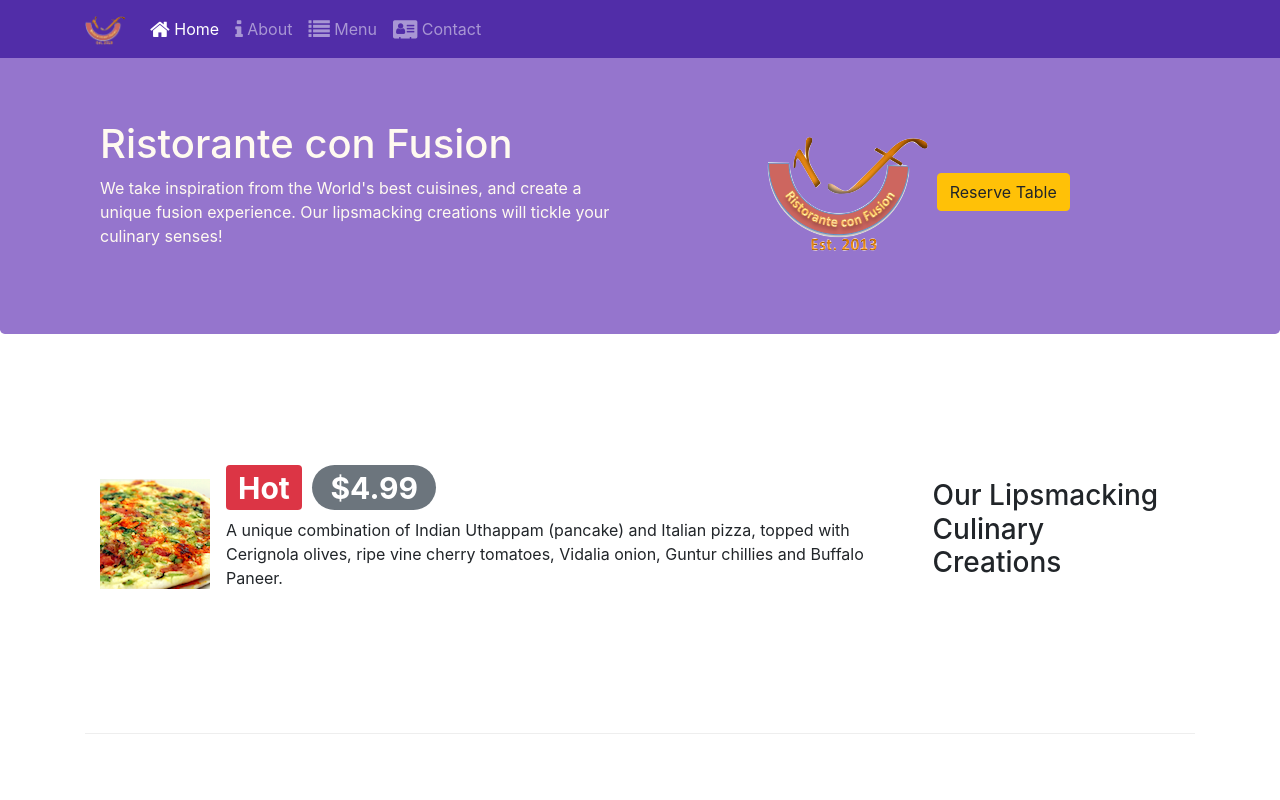
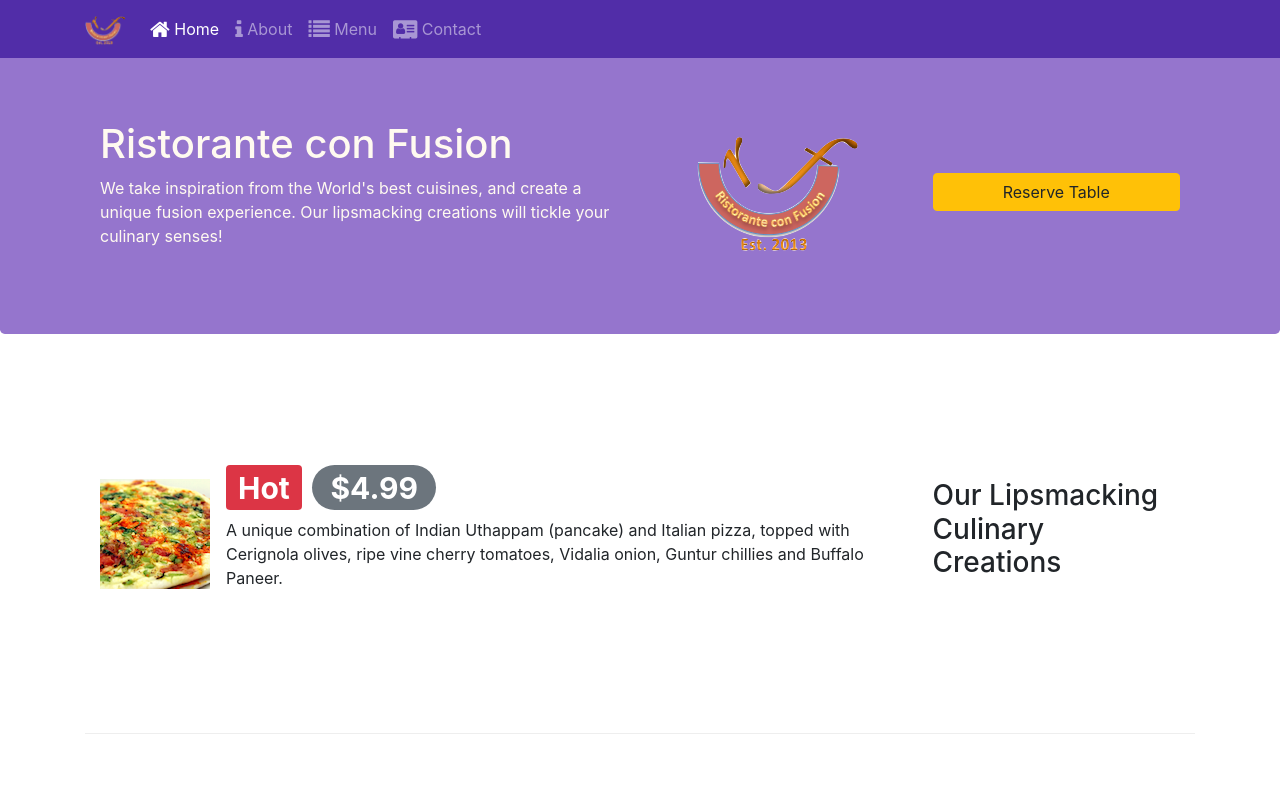
Before and after one commit to bairisachin/Bootstrap4, a website: page index.html in a window 1280 px wide. Shown: the top 800 px of the page. Drawn offline with nearby package versions, Linux system fonts and the light colour scheme.

Commit message:
Update index.html

```diff
--- a/index.html
+++ b/index.html
@@ -42,14 +42,16 @@
     <header class="jumbotron">
         <div class="container">
             <div class="row row-header">
-                <div class="col-12 col-sm-6 col-md-6">
+                <div class="col-12 col-sm-6">
                     <h1>Ristorante con Fusion</h1>
                     <p>We take inspiration from the World's best cuisines, and create a unique fusion experience. Our
                         lipsmacking creations will tickle your culinary senses!</p>
                 </div>
-                <div class="col col-sm align-self-center" style="text-align: center;">
+                <div class="col col-sm-3 align-self-center" style="text-align: center;">
                     <img src="img/logo.png" class="img-fluid">
-                    <a class="btn btn-warning" href="#reservationForm" role="button">Reserve Table</a>
+                </div>
+                <div class="col col-sm align-self-center">
+                    <a class="btn btn-block btn-warning" href="#reservationForm" role="button">Reserve Table</a>
                 </div>
             </div>
         </div>
```
